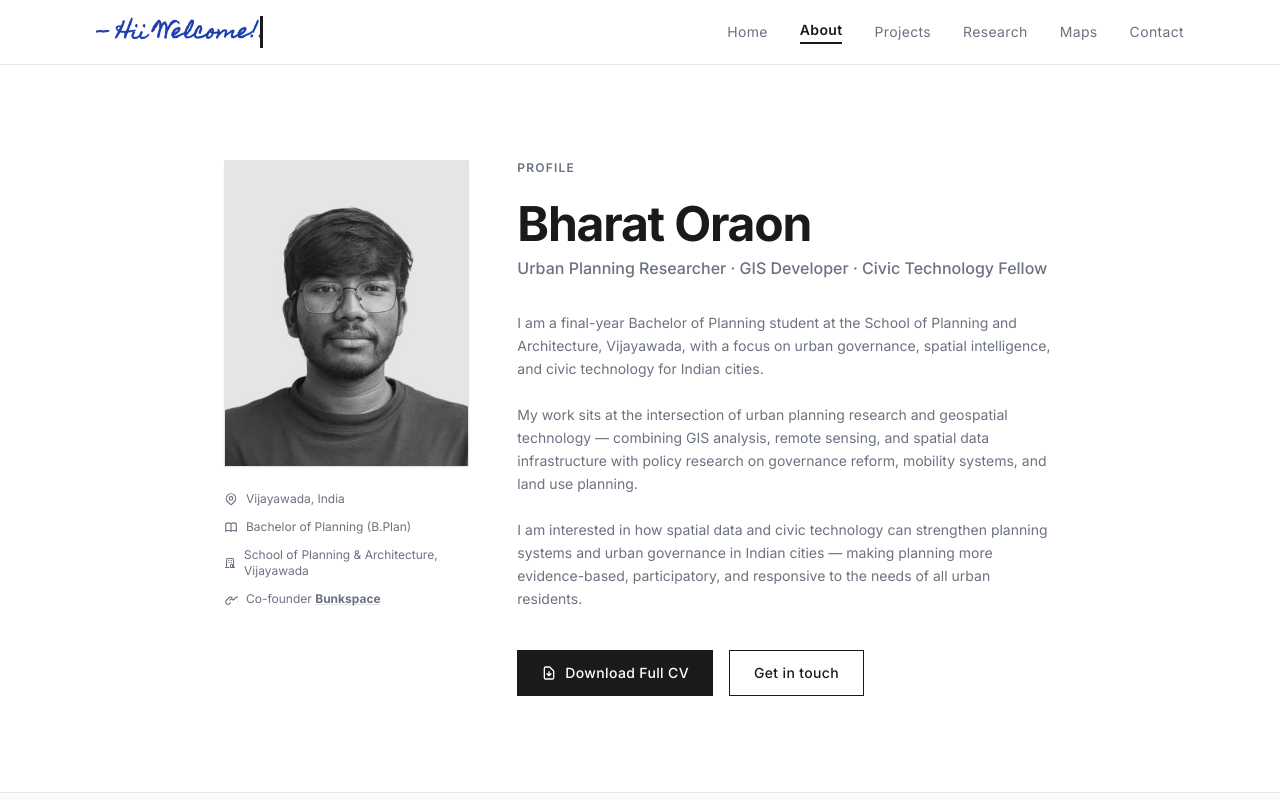
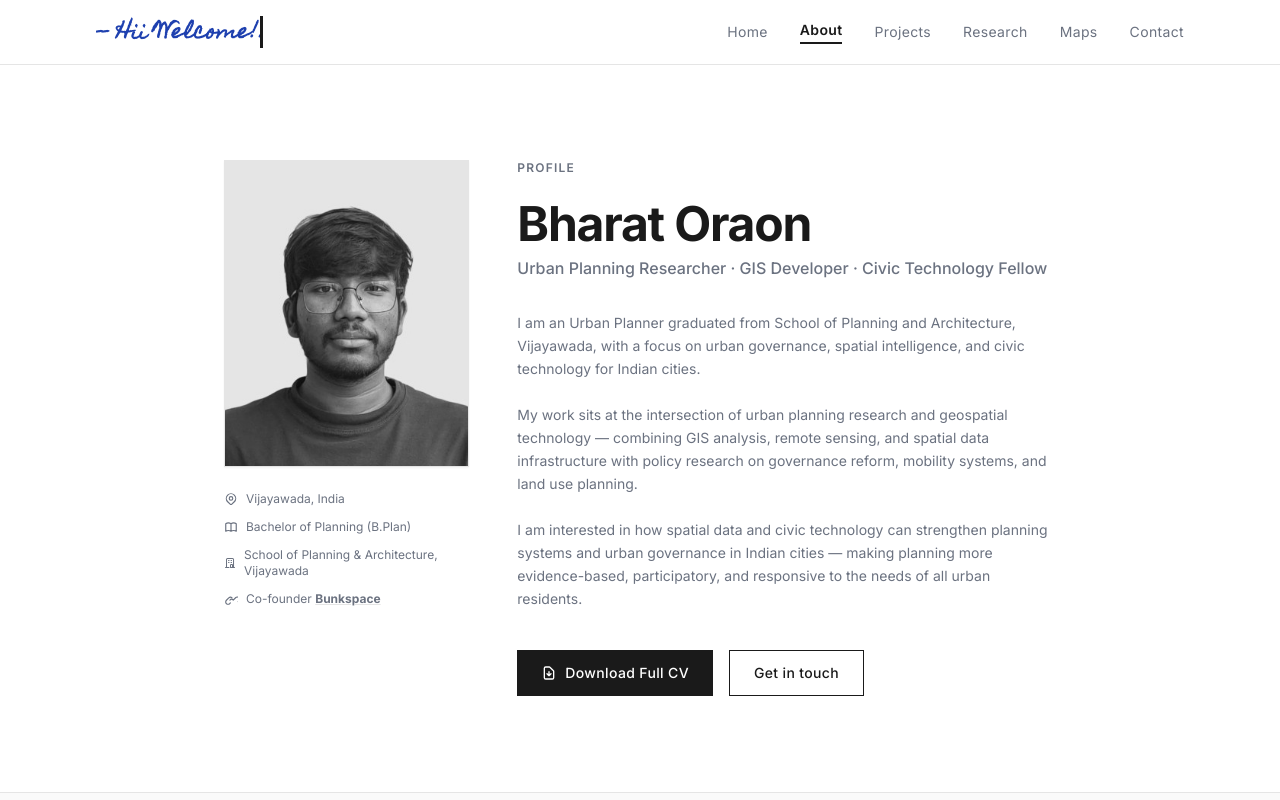
Before and after one commit to bharatoraon/Portfolio, a SvelteKit app: page /about in a window 1280 px wide. Shown: the top 800 px of the page. Built offline with nearby package versions, Linux system fonts and the light colour scheme.

Commit message:
Revise personal introduction in about page
Updated personal description to reflect graduation status.

```diff
--- a/src/routes/about/+page.svelte
+++ b/src/routes/about/+page.svelte
@@ -203,7 +203,7 @@
 
         <div class="space-y-6 text-sm text-ink-muted leading-relaxed max-w-2xl">
           <p>
-            I am a final-year Bachelor of Planning student at the School of Planning and Architecture, Vijayawada, with a focus on urban governance, spatial intelligence, and civic technology for Indian cities.
+            I am an Urban Planner graduated from School of Planning and Architecture, Vijayawada, with a focus on urban governance, spatial intelligence, and civic technology for Indian cities.
           </p>
           <p>
             My work sits at the intersection of urban planning research and geospatial technology — combining GIS analysis, remote sensing, and spatial data infrastructure with policy research on governance reform, mobility systems, and land use planning.
```
